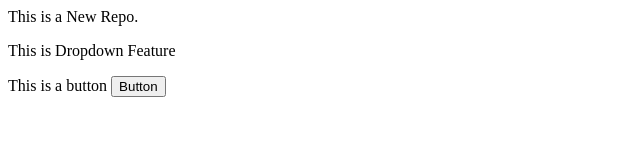
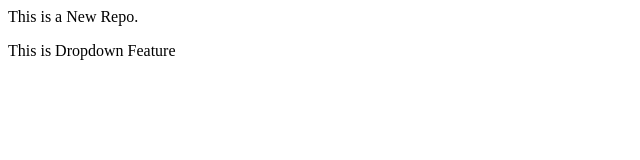
Before and after one commit to nileen20/localrepo, a plain HTML site: page index.HTML in a window 1280 px wide. Shown: the whole page, without its empty margins (0-640 px from the left). Drawn offline with Linux system fonts and the light colour scheme.

```diff
--- a/index.HTML
+++ b/index.HTML
@@ -1,3 +1,2 @@
 <p>This is a New Repo.</p>
 <p>This is Dropdown Feature</p>
-<p>This is a button <button>Button</button></p>
```
